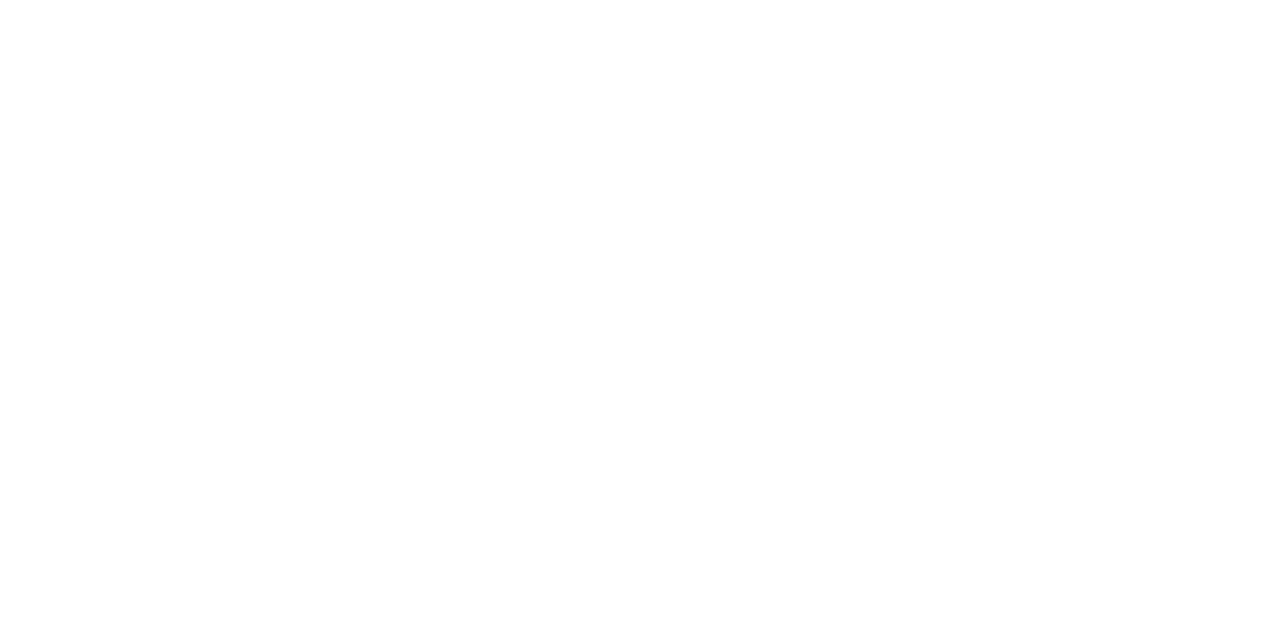
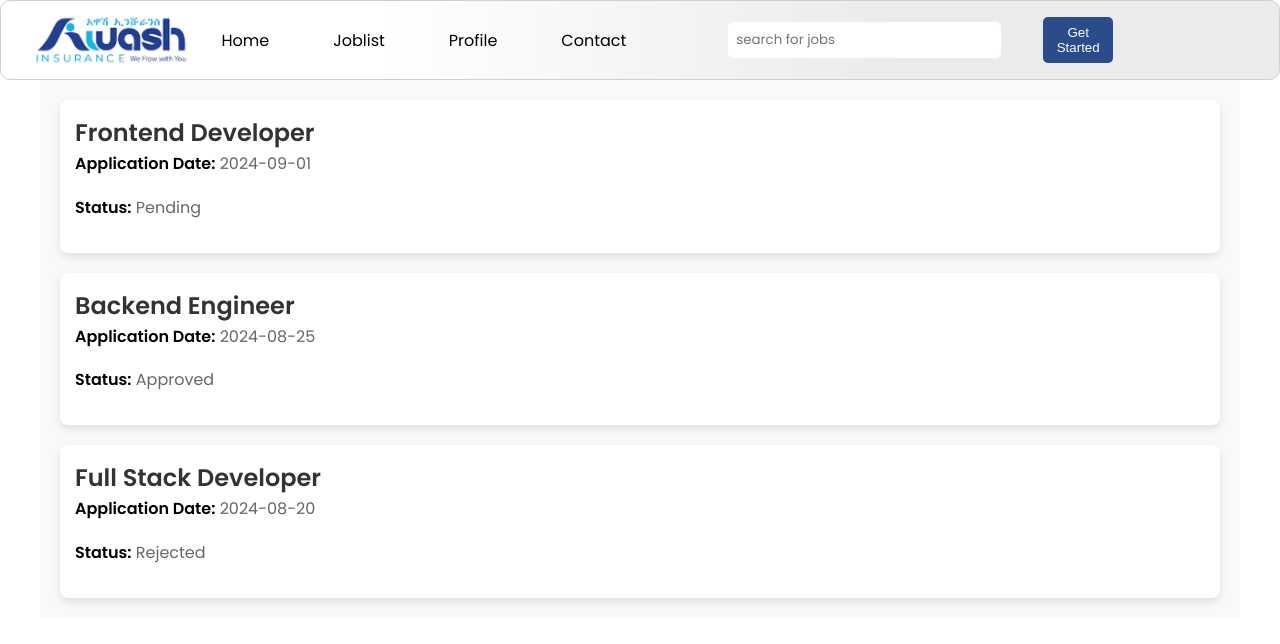
Before and after one commit to Fraol0411/JobStream, a React (Vite) app in the folder frontend/: page /profile in a window 1280 px wide. Before the commit this address had no page. Shown: the top 644 px of the page. Built offline with nearby package versions, Linux system fonts and the light colour scheme.

Commit message:
10-sep-2024

```diff
--- a/frontend/src/AppRoutes.jsx
+++ b/frontend/src/AppRoutes.jsx
@@ -6,9 +6,9 @@ import Home from './Pages/Home/Home';
 import Joblist from './Pages/Joblist/Joblist';
 import Layout from './Layout';
 import Loginform from './Pages/Loginform/Loginform'
-import Profileset from './Pages/Profileset/Profileset';
 import Loading from './Component/Loading/Loading';
 import Application from './Pages/Application/Application';
+import Profile from './Pages/Profile/Profile';
 
 export default function AppRoutes() {
 
@@ -21,8 +21,8 @@ export default function AppRoutes() {
           <Route path="contact" element={<Contact />} />
           <Route path="joblist" element={<Joblist />} />
           <Route path='loginform' element={<Loginform/>}/>
-          <Route path='profileset' element={<Profileset/>}/>
           <Route path='application' element={<Application/>} />
+          <Route path='profile' element={<Profile/>}/>
         </Route>
       </Routes>
     </Router>
--- a/frontend/src/Component/Jobcard/Jobcard.jsx
+++ b/frontend/src/Component/Jobcard/Jobcard.jsx
@@ -34,7 +34,7 @@ export default function Jobcard({ title, location, description }) {
               </div>
               <div className={styles.buttons}>
                 <button onClick={handleViewDetailClick} >View detail</button>
-                <button onClick={hanldleNaviagtion}>Apply Now</button>
+                {/* <button onClick={hanldleNaviagtion}>Apply Now</button> */}
               </div>
            </div>
 
--- a/frontend/src/Component/Jobdeatail/JobDetailPopup.jsx
+++ b/frontend/src/Component/Jobdeatail/JobDetailPopup.jsx
@@ -1,8 +1,14 @@
 import React from 'react';
 import styles from './JobDetailPopup.module.scss'; // Ensure you style this appropriately
+import { useNavigate } from 'react-router-dom';
+export default function JobDetailPopup({ job, onClose }) {
 
-export default function JobDetailPopup({ job, onClose }) {
-  console.log(job)
+   const navigate = useNavigate()
+
+  const handleNavigation =()=>{
+    navigate('/application')
+  }
+
   return (
     <div className={styles.popupBackdrop}>
       <div className={styles.popup}>
@@ -21,7 +27,9 @@ export default function JobDetailPopup({ job, onClose }) {
         <p><strong>How to Apply:</strong> Apply by sending your CV to [email@example.com].</p>
         <p><strong>Contact Information:</strong> For more information, contact [Contact Person] at [phone/email].</p>
         <button onClick={onClose}>Close</button>
-        <button onClick={onClose}>Apply Now</button>
+        <button onClick={() => { onClose(); handleNavigation(); }}>
+           Apply Now
+        </button>
       </div>
     </div>
   );
--- a/frontend/src/Component/Navbar/Navbar.jsx
+++ b/frontend/src/Component/Navbar/Navbar.jsx
@@ -26,8 +26,8 @@ export default function Navbar() {
 
            <nav ref={navRef}>
                 <a href="/">Home</a>
-                <a href="/about">About</a>
                 <a href="/joblist">Joblist</a>
+                <a href="/profile">Profile</a>
                 <a href="/contact">Contact</a>
 
                 <div className={styles.browse}>
--- a/frontend/src/Component/Succespop/Succespop.jsx
+++ b/frontend/src/Component/Succespop/Succespop.jsx
@@ -1,22 +1,13 @@
 import React from 'react';
 import styles from './Succespop.module.scss'; // You can style it
+import '@fortawesome/fontawesome-free/css/all.min.css';
 
 export default function Succespop({ onClose }) {
   return (
-    <div className={styles.popupBackdrop}>
-      <div className={styles.popup}>
-        <h2>Job Details</h2>
-        <p>Here are the full details for the Branch Manager position in Addis Ababa. With this setup, you should have a working modal that pops up when a user clicks the "View Job Detail" button on a job card. Would you like to tweak or enhance any part of it?</p>
-        <p>job grade: IV</p>
-        <p>Salary: atractive</p>
-        <p>work location : Diredawa</p>
-        <p>type : Fulltime</p>
-        <textarea name="" id="">
-            requirments:
-
-        </textarea>
-        <button onClick={onClose}>Close</button>
-        <button onClick={onClose}>Apply now</button>
+    <div className={styles.popupSuccess}>
+      <div className={styles.Succes}>
+          <p> You have Succefully submitted application to this job </p>
+          <i className="fas fa-check"></i>
       </div>
     </div>
   );
--- a/frontend/src/Component/Succespop/Succespop.module.scss
+++ b/frontend/src/Component/Succespop/Succespop.module.scss
@@ -1,4 +1,4 @@
-.popupBackdrop {
+.popupSuccess {
     position: fixed;
     top: 0;
     left: 0;
@@ -10,23 +10,27 @@
     align-items: center;
   }
 
-  .popup {
+  .Succes {
     background-color: white;
     padding: 20px;
     border-radius: 8px;
     max-width: 400px;
     width: 100%;
     margin: 20px;
+
+    display: flex;
+    flex-direction: column;
+    justify-content: center;
+    align-items: center;
   }
-
-  button {
-    margin-top: 20px;
-    padding: 10px;
-    background-color: #007bff;
-    color: white;
-    border: none;
-    border-radius: 5px;
-    cursor: pointer;
-    margin: 10px;
+  .Succes p{
     text-align: center;
   }
+  .Succes i{
+    background-color: rgb(27, 202, 27);
+    color: white;
+    font-weight: bolder;
+    font-size: 28px;
+    padding: 10px;
+    border-radius: 50%;
+  }
--- /dev/null
+++ b/frontend/src/Pages/Profile/Profile.jsx
@@ -0,0 +1,44 @@
+// Profile.js
+import React from 'react';
+import styles from './Profile.module.scss'; // CSS module for styling
+
+const Profile = () => {
+    const appliedJobs = [
+        {
+          title: 'Frontend Developer',
+          applicationDate: '2024-09-01',
+          status: 'Pending',
+        },
+        {
+          title: 'Backend Engineer',
+          applicationDate: '2024-08-25',
+          status: 'Approved',
+        },
+        {
+          title: 'Full Stack Developer',
+          applicationDate: '2024-08-20',
+          status: 'Rejected',
+        },
+      ];
+
+  return (
+    <div className={styles.profileContainer}>
+      <h1>Your Applied Jobs</h1>
+      <div className={styles.jobList}>
+        {appliedJobs.length > 0 ? (
+          appliedJobs.map((job, index) => (
+            <div key={index} className={styles.jobCard}>
+              <h3>{job.title}</h3>
+              <p><strong>Application Date:</strong> {job.applicationDate}</p>
+              <p><strong>Status:</strong> {job.status}</p>
+            </div>
+          ))
+        ) : (
+          <p>You have not applied to any jobs yet.</p>
+        )}
+      </div>
+    </div>
+  );
+};
+
+export default Profile;
--- /dev/null
+++ b/frontend/src/Pages/Profile/Profile.module.scss
@@ -0,0 +1,45 @@
+/* Profile.module.css */
+.profileContainer {
+    max-width: 1200px;
+    margin: 0 auto;
+    padding: 20px;
+    background-color: #f9f9f9;
+  }
+
+  h1 {
+    font-size: 2rem;
+    text-align: center;
+    margin-bottom: 20px;
+  }
+
+  .jobList {
+    display: flex;
+    flex-direction: column;
+    gap: 20px;
+  }
+
+  .jobCard {
+    background-color: #fff;
+    padding: 15px;
+    border-radius: 8px;
+    box-shadow: 0 4px 8px rgba(0, 0, 0, 0.1);
+    transition: transform 0.3s ease;
+  }
+
+  .jobCard:hover {
+    transform: translateY(-5px);
+  }
+
+  h3 {
+    font-size: 1.5rem;
+    color: #333;
+  }
+
+  p {
+    font-size: 1rem;
+    color: #666;
+  }
+
+  strong {
+    color: #000;
+  }
--- a/frontend/src/Pages/Profileset/Profileset.jsx
+++ /dev/null
@@ -1,48 +0,0 @@
-import React from 'react';
-import '@fortawesome/fontawesome-free/css/all.min.css';
-import styles from './Profileset.module.scss'; // Ensure you have this CSS file
-
-const Profileset = () => {
-  return (
-    <div className={styles.formContainer}>
-      <h2>Complete your profile</h2>
-      <form>
-          <div className={styles.row1}>
-            <div className={styles.inputField}>
-              <i className={`fas fa-user ${styles.customIcon}`}></i>
-              <input type="text" placeholder="First Name" />
-            </div>
-            <div className={styles.inputField}>
-              <i className={`fas fa-user ${styles.customIcon}`}></i>
-              <input type="text" placeholder="Middle Name" />
-            </div>
-          </div>
-
-          <div className={styles.row2}>
-             <h3>Apply For</h3>
-             <div className={styles.dropdown}>
-                <select name="" id="">
-                  <option value="">Fresh Graduate</option>
-                  <option value="">Extrnal Exprience</option>
-                  <option value="">Awash Staff</option>
-                </select>
-             </div>
-          </div>
-
-          <div className={styles.cgpa}>
-            <div className={styles.inputField}>
-              <i className={`fas fa-user ${styles.customIcon}`}></i>
-              <input type="text" placeholder="enter Your CGPA" />
-            </div>
-          </div>
-
-          <div className={styles.button}>
-              <button>Submit</button>
-          </div>
-
-      </form>
-    </div>
-  );
-};
-
-export default Profileset;
--- a/frontend/src/Pages/Profileset/Profileset.module.scss
+++ /dev/null
@@ -1,28 +0,0 @@
-.formContainer{
-  padding: 0;
-  margin: 0;
-  box-sizing: border-box;
-  margin-top: 90px;
-  top: 0;
-  left: 0;
-  position: relative;
-  display: flex;
-  flex-direction: column;
-  align-items: center;
-  justify-content: center;
-  gap: 4rem;
-}
-h2{
-  font-family: sans-serif;
-  font-size: 24px;
-  color: #333;
-  font-weight: 600;
-}
-.form{
-
-  display: flex;
-  flex-direction: column;
-  align-items: center;
-  gap: 20rem;
-  justify-content: flex-start;
-}
```
